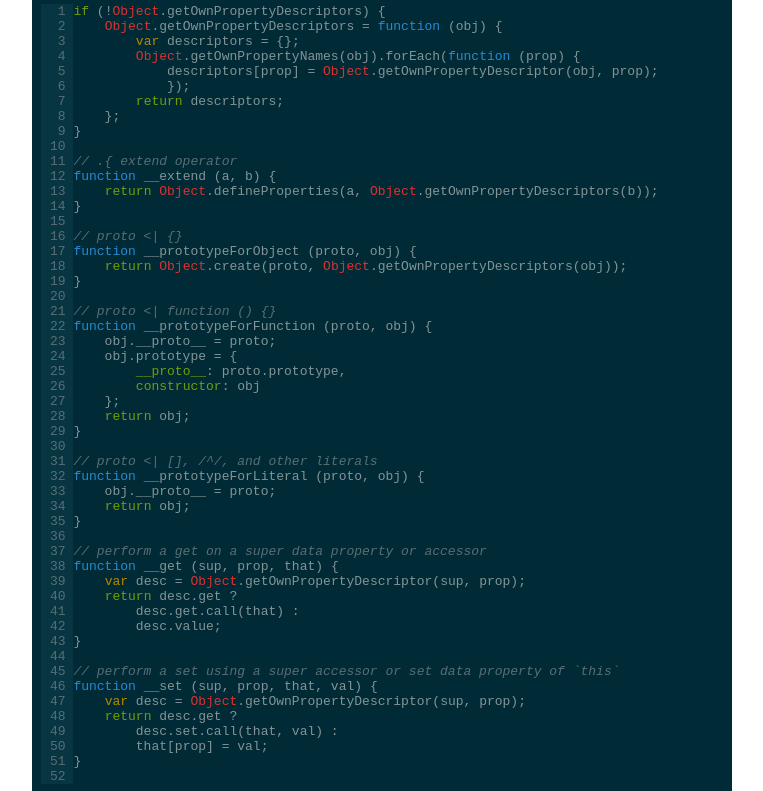
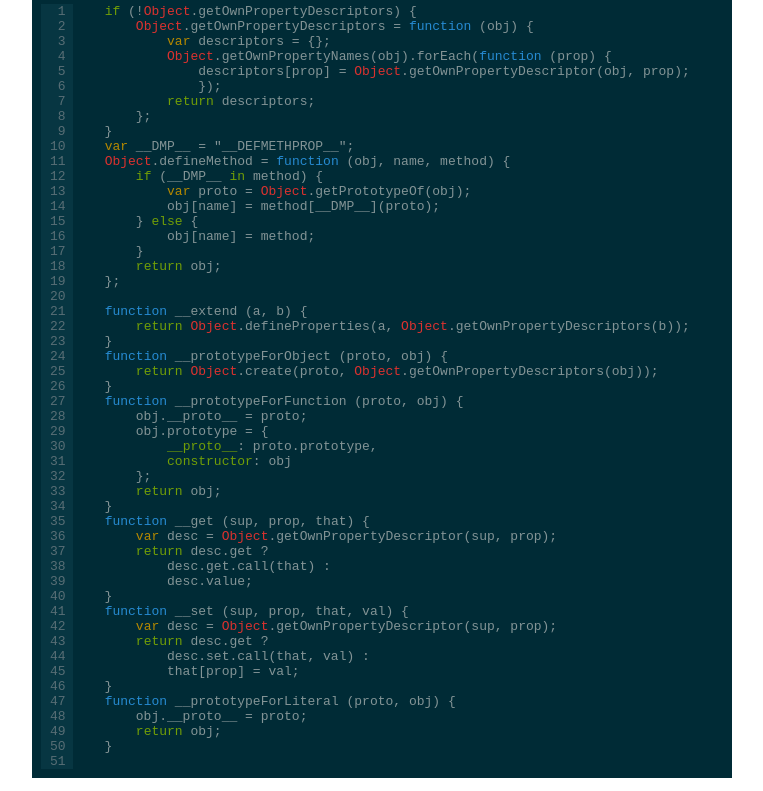
Before and after one commit to zaach/reflect.js, a plain HTML site: page es-next/index.html in a window 1280 px wide. Shown: the part 767-1558 px from the top of the page, without its empty margins (258-1021 px from the left). Drawn offline with Linux system fonts and the light colour scheme.

Commit message:
update site

```diff
--- a/es-next/index.html
+++ b/es-next/index.html
@@ -101,58 +101,57 @@ console.log("Done.");
     <textarea id="result" rows="18"></textarea>
     <p>These utility functions are used in the translated version:</p>
 <pre>
-<span class="lnr"> 1 </span><span class="Statement">if</span> (<span class="">!</span><span class="Special">Object</span><span class="">.getOwnPropertyDescriptors) </span>{
-<span class="lnr"> 2 </span>    <span class="Special">Object</span><span class="">.getOwnPropertyDescriptors = </span><span class="Identifier">function</span> (obj)<span class=""> </span>{
-<span class="lnr"> 3 </span>        <span class="Type">var</span><span class="javaScriptFuncBlock"> descriptors = </span>{<span class="javaScriptFuncBlock">};</span>
-<span class="lnr"> 4 </span>        <span class="Special">Object</span><span class="javaScriptFuncBlock">.getOwnPropertyNames</span>(<span class="javaScriptFuncBlock">obj).forEach</span><span class="javaScriptParen">(</span><span class="Identifier">function</span> (prop)<span class="javaScriptFuncBlock"> {</span>
-<span class="lnr"> 5 </span>            descriptors[<span class="javaScriptFuncBlock">prop] = </span><span class="Special">Object</span><span class="javaScriptFuncBlock">.getOwnPropertyDescriptor</span>(<span class="javaScriptFuncBlock">obj, prop);</span>
-<span class="lnr"> 6 </span>            });
-<span class="lnr"> 7 </span>        <span class="Statement">return</span><span class="javaScriptFuncBlock"> descriptors;</span>
-<span class="lnr"> 8 </span>    };
-<span class="lnr"> 9 </span>}
-<span class="lnr">10 </span>
-<span class="lnr">11 </span><span class="Comment">// .{ extend operator</span>
-<span class="lnr">12 </span><span class="Identifier">function</span> __extend (a, b)<span class=""> </span>{
-<span class="lnr">13 </span>    <span class="Statement">return</span><span class="javaScriptFuncBlock"> </span><span class="Special">Object</span><span class="javaScriptFuncBlock">.defineProperties</span>(<span class="javaScriptFuncBlock">a, </span><span class="Special">Object</span><span class="javaScriptFuncBlock">.getOwnPropertyDescriptors</span><span class="javaScriptParen">(</span><span class="javaScriptFuncBlock">b));</span>
-<span class="lnr">14 </span>}
-<span class="lnr">15 </span>
-<span class="lnr">16 </span><span class="Comment">// proto &lt;| {}</span>
-<span class="lnr">17 </span><span class="Identifier">function</span> __prototypeForObject (proto, obj)<span class=""> </span>{
-<span class="lnr">18 </span>    <span class="Statement">return</span><span class="javaScriptFuncBlock"> </span><span class="Special">Object</span><span class="javaScriptFuncBlock">.create</span>(<span class="javaScriptFuncBlock">proto, </span><span class="Special">Object</span><span class="javaScriptFuncBlock">.getOwnPropertyDescriptors</span><span class="javaScriptParen">(</span><span class="javaScriptFuncBlock">obj));</span>
-<span class="lnr">19 </span>}
+<span class="lnr"> 1 </span>    <span class="Statement">if</span><span class=""> </span>(<span class="">!</span><span class="Special">Object</span><span class="">.getOwnPropertyDescriptors) </span>{
+<span class="lnr"> 2 </span>        <span class="Special">Object</span><span class="">.getOwnPropertyDescriptors = </span><span class="Identifier">function</span> (obj)<span class=""> </span>{
+<span class="lnr"> 3 </span>            <span class="Type">var</span><span class="javaScriptFuncBlock"> descriptors = </span>{<span class="javaScriptFuncBlock">};</span>
+<span class="lnr"> 4 </span>            <span class="Special">Object</span><span class="javaScriptFuncBlock">.getOwnPropertyNames</span>(<span class="javaScriptFuncBlock">obj).forEach</span><span class="javaScriptParen">(</span><span class="Identifier">function</span> (prop)<span class="javaScriptFuncBlock"> {</span>
+<span class="lnr"> 5 </span>                descriptors[<span class="javaScriptFuncBlock">prop] = </span><span class="Special">Object</span><span class="javaScriptFuncBlock">.getOwnPropertyDescriptor</span>(<span class="javaScriptFuncBlock">obj, prop);</span>
+<span class="lnr"> 6 </span>                });
+<span class="lnr"> 7 </span>            <span class="Statement">return</span><span class="javaScriptFuncBlock"> descriptors;</span>
+<span class="lnr"> 8 </span>        };
+<span class="lnr"> 9 </span>    }
+<span class="lnr">10 </span>    <span class="Type">var</span><span class=""> __DMP__ </span>=<span class=""> </span><span class="Constant">&quot;__DEFMETHPROP__&quot;</span><span class="">;</span>
+<span class="lnr">11 </span>    <span class="Special">Object</span><span class="">.defineMethod </span>=<span class=""> </span><span class="Identifier">function</span> (obj, name, method)<span class=""> </span>{
+<span class="lnr">12 </span>        <span class="Statement">if</span><span class="javaScriptFuncBlock"> </span>(<span class="javaScriptFuncBlock">__DMP__ </span><span class="Statement">in</span><span class="javaScriptFuncBlock"> method) </span>{
+<span class="lnr">13 </span>            <span class="Type">var</span><span class="javaScriptFuncBlock"> proto = </span><span class="Special">Object</span><span class="javaScriptFuncBlock">.getPrototypeOf</span>(<span class="javaScriptFuncBlock">obj);</span>
+<span class="lnr">14 </span>            obj[<span class="javaScriptFuncBlock">name] = method</span><span class="javaScriptBracket">[</span><span class="javaScriptFuncBlock">__DMP__]</span>(<span class="javaScriptFuncBlock">proto);</span>
+<span class="lnr">15 </span>        } <span class="Statement">else</span><span class="javaScriptFuncBlock"> </span>{
+<span class="lnr">16 </span>            obj[<span class="javaScriptFuncBlock">name] = method;</span>
+<span class="lnr">17 </span>        }
+<span class="lnr">18 </span>        <span class="Statement">return</span><span class="javaScriptFuncBlock"> obj;</span>
+<span class="lnr">19 </span>    };
 <span class="lnr">20 </span>
-<span class="lnr">21 </span><span class="Comment">// proto &lt;| function () {}</span>
-<span class="lnr">22 </span><span class="Identifier">function</span> __prototypeForFunction (proto, obj)<span class=""> </span>{
-<span class="lnr">23 </span>    obj.__proto__ = proto;
-<span class="lnr">24 </span>    obj.prototype = {
-<span class="lnr">25 </span>        <span class="Statement">__proto__</span><span class="javaScriptFuncBlock">: proto.prototype,</span>
-<span class="lnr">26 </span>        <span class="Statement">constructor</span><span class="javaScriptFuncBlock">: obj</span>
-<span class="lnr">27 </span>    };
-<span class="lnr">28 </span>    <span class="Statement">return</span><span class="javaScriptFuncBlock"> obj;</span>
-<span class="lnr">29 </span>}
-<span class="lnr">30 </span>
-<span class="lnr">31 </span><span class="Comment">// proto &lt;| [], /^/, and other literals</span>
-<span class="lnr">32 </span><span class="Identifier">function</span> __prototypeForLiteral (proto, obj)<span class=""> </span>{
-<span class="lnr">33 </span>    obj.__proto__ = proto;
-<span class="lnr">34 </span>    <span class="Statement">return</span><span class="javaScriptFuncBlock"> obj;</span>
-<span class="lnr">35 </span>}
-<span class="lnr">36 </span>
-<span class="lnr">37 </span><span class="Comment">// perform a get on a super data property or accessor</span>
-<span class="lnr">38 </span><span class="Identifier">function</span> __get (sup, prop, that)<span class=""> </span>{
-<span class="lnr">39 </span>    <span class="Type">var</span><span class="javaScriptFuncBlock"> desc = </span><span class="Special">Object</span><span class="javaScriptFuncBlock">.getOwnPropertyDescriptor</span>(<span class="javaScriptFuncBlock">sup, prop);</span>
-<span class="lnr">40 </span>    <span class="Statement">return</span><span class="javaScriptFuncBlock"> desc.get ?</span>
-<span class="lnr">41 </span>        desc.get.call(<span class="javaScriptFuncBlock">that) :</span>
-<span class="lnr">42 </span>        desc.value;
-<span class="lnr">43 </span>}
-<span class="lnr">44 </span>
-<span class="lnr">45 </span><span class="Comment">// perform a set using a super accessor or set data property of `this`</span>
-<span class="lnr">46 </span><span class="Identifier">function</span> __set (sup, prop, that, val)<span class=""> </span>{
-<span class="lnr">47 </span>    <span class="Type">var</span><span class="javaScriptFuncBlock"> desc = </span><span class="Special">Object</span><span class="javaScriptFuncBlock">.getOwnPropertyDescriptor</span>(<span class="javaScriptFuncBlock">sup, prop);</span>
-<span class="lnr">48 </span>    <span class="Statement">return</span><span class="javaScriptFuncBlock"> desc.get ?</span>
-<span class="lnr">49 </span>        desc.set.call(<span class="javaScriptFuncBlock">that, val) :</span>
-<span class="lnr">50 </span>        that[<span class="javaScriptFuncBlock">prop] = val;</span>
-<span class="lnr">51 </span>}
-<span class="lnr">52 </span>
+<span class="lnr">21 </span>    <span class="Identifier">function</span><span class=""> </span>__extend (a, b)<span class=""> </span>{
+<span class="lnr">22 </span>        <span class="Statement">return</span><span class="javaScriptFuncBlock"> </span><span class="Special">Object</span><span class="javaScriptFuncBlock">.defineProperties</span>(<span class="javaScriptFuncBlock">a, </span><span class="Special">Object</span><span class="javaScriptFuncBlock">.getOwnPropertyDescriptors</span><span class="javaScriptParen">(</span><span class="javaScriptFuncBlock">b));</span>
+<span class="lnr">23 </span>    }
+<span class="lnr">24 </span>    <span class="Identifier">function</span><span class=""> </span>__prototypeForObject (proto, obj)<span class=""> </span>{
+<span class="lnr">25 </span>        <span class="Statement">return</span><span class="javaScriptFuncBlock"> </span><span class="Special">Object</span><span class="javaScriptFuncBlock">.create</span>(<span class="javaScriptFuncBlock">proto, </span><span class="Special">Object</span><span class="javaScriptFuncBlock">.getOwnPropertyDescriptors</span><span class="javaScriptParen">(</span><span class="javaScriptFuncBlock">obj));</span>
+<span class="lnr">26 </span>    }
+<span class="lnr">27 </span>    <span class="Identifier">function</span><span class=""> </span>__prototypeForFunction (proto, obj)<span class=""> </span>{
+<span class="lnr">28 </span>        obj.__proto__ = proto;
+<span class="lnr">29 </span>        obj.prototype = {
+<span class="lnr">30 </span>            <span class="Statement">__proto__</span><span class="javaScriptFuncBlock">: proto.prototype,</span>
+<span class="lnr">31 </span>            <span class="Statement">constructor</span><span class="javaScriptFuncBlock">: obj</span>
+<span class="lnr">32 </span>        };
+<span class="lnr">33 </span>        <span class="Statement">return</span><span class="javaScriptFuncBlock"> obj;</span>
+<span class="lnr">34 </span>    }
+<span class="lnr">35 </span>    <span class="Identifier">function</span><span class=""> </span>__get (sup, prop, that)<span class=""> </span>{
+<span class="lnr">36 </span>        <span class="Type">var</span><span class="javaScriptFuncBlock"> desc = </span><span class="Special">Object</span><span class="javaScriptFuncBlock">.getOwnPropertyDescriptor</span>(<span class="javaScriptFuncBlock">sup, prop);</span>
+<span class="lnr">37 </span>        <span class="Statement">return</span><span class="javaScriptFuncBlock"> desc.get ?</span>
+<span class="lnr">38 </span>            desc.get.call(<span class="javaScriptFuncBlock">that) :</span>
+<span class="lnr">39 </span>            desc.value;
+<span class="lnr">40 </span>    }
+<span class="lnr">41 </span>    <span class="Identifier">function</span><span class=""> </span>__set (sup, prop, that, val)<span class=""> </span>{
+<span class="lnr">42 </span>        <span class="Type">var</span><span class="javaScriptFuncBlock"> desc = </span><span class="Special">Object</span><span class="javaScriptFuncBlock">.getOwnPropertyDescriptor</span>(<span class="javaScriptFuncBlock">sup, prop);</span>
+<span class="lnr">43 </span>        <span class="Statement">return</span><span class="javaScriptFuncBlock"> desc.get ?</span>
+<span class="lnr">44 </span>            desc.set.call(<span class="javaScriptFuncBlock">that, val) :</span>
+<span class="lnr">45 </span>            that[<span class="javaScriptFuncBlock">prop] = val;</span>
+<span class="lnr">46 </span>    }
+<span class="lnr">47 </span>    <span class="Identifier">function</span><span class=""> </span>__prototypeForLiteral (proto, obj)<span class=""> </span>{
+<span class="lnr">48 </span>        obj.__proto__ = proto;
+<span class="lnr">49 </span>        <span class="Statement">return</span><span class="javaScriptFuncBlock"> obj;</span>
+<span class="lnr">50 </span>    }
+<span class="lnr">51 </span>
 </pre>
     <p>
     There's also a command-line version:
@@ -193,6 +192,16 @@ console.log("Done.");
             return descriptors;
         };
     }
+    var __DMP__ = "__DEFMETHPROP__";
+    Object.defineMethod = function (obj, name, method) {
+        if (__DMP__ in method) {
+            var proto = Object.getPrototypeOf(obj);
+            obj[name] = method[__DMP__](proto);
+        } else {
+            obj[name] = method;
+        }
+        return obj;
+    };
 
     function __extend (a, b) {
         return Object.defineProperties(a, Object.getOwnPropertyDescriptors(b));
```
Also changed, not shown: es-next/bundle.min.js.
